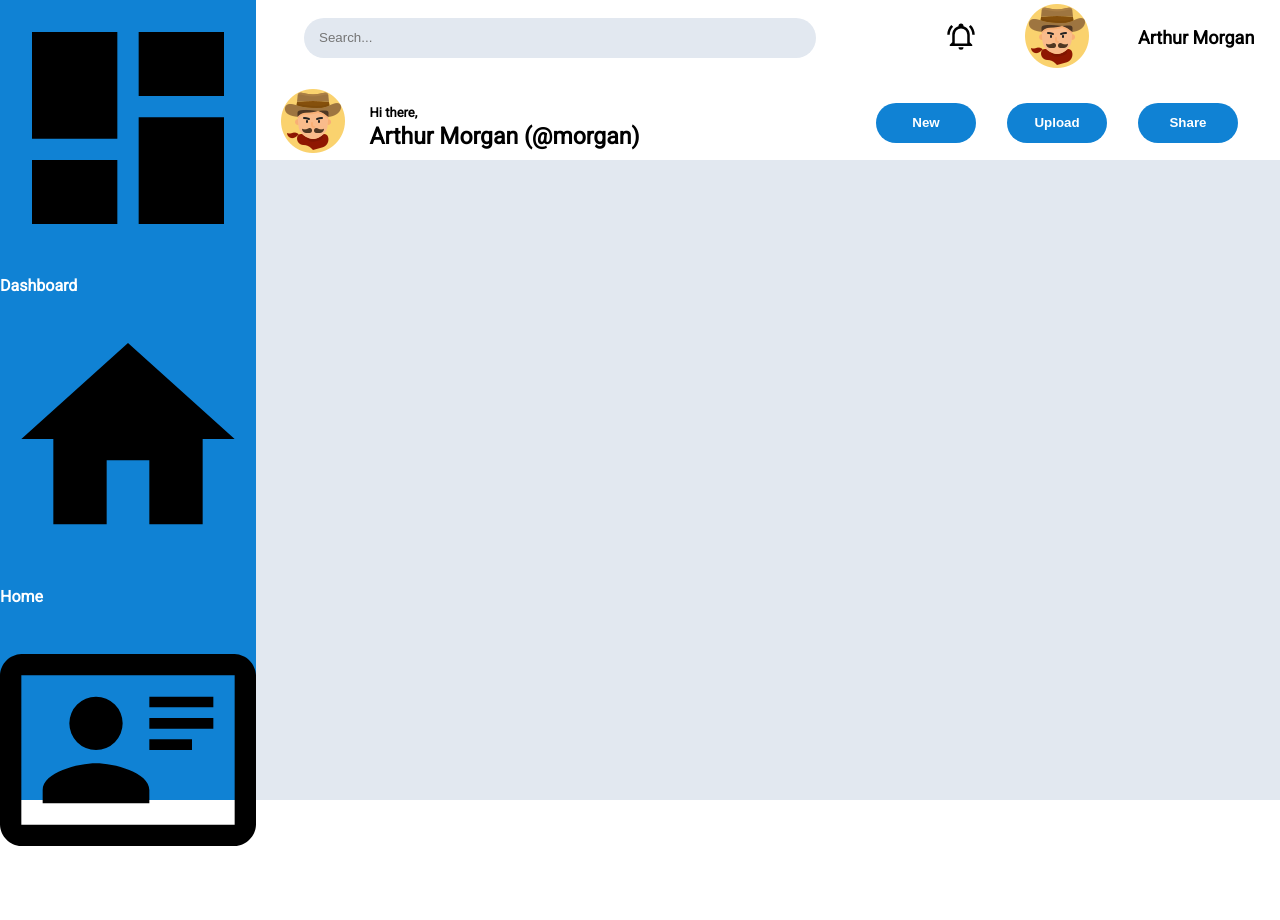
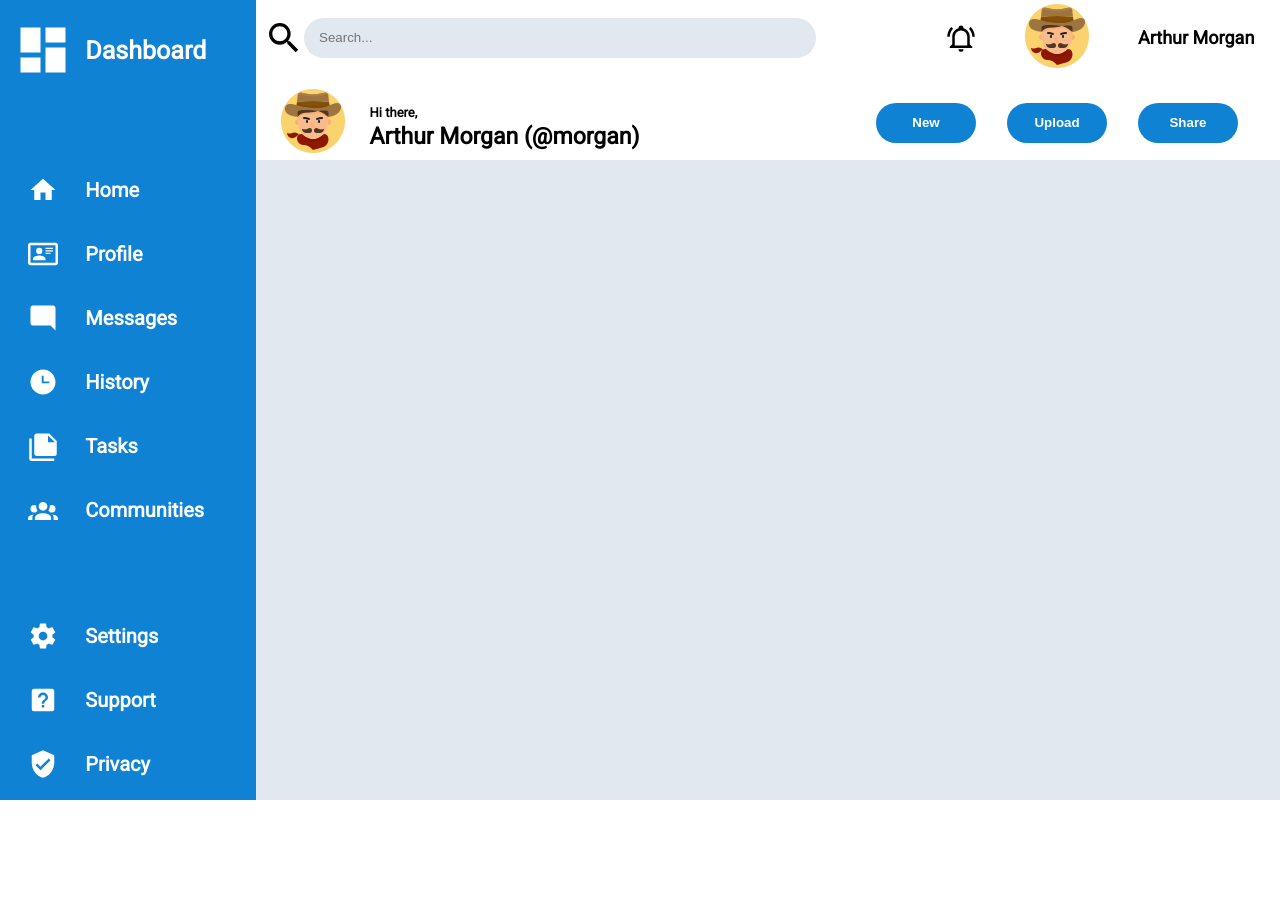
Before and after one commit to ValerioL94/admin-dashboard, a plain HTML site: page index.html in a window 1280 px wide. Shown: the top 920 px of the page. After the commit the page ends 800 px from the top, so only its background shows below. Drawn offline with Linux system fonts and the light colour scheme.

Commit message:
Update sidebar

```diff
--- a/index.html
+++ b/index.html
@@ -14,71 +14,72 @@
         <div class="header">
             <div class="search-container">
                 <form action="">
-                    <button type="submit" class="search-btn"></button>
+                    <button type="submit" class="search-btn web-link"></button>
                     <input type="search" id="search-bar" name="search" placeholder="Search...">
                 </form>
             </div>
-            <div class="notification">
-                <a href=""><img src="icons/header/bell-ring-outline.svg" alt="notification bell icon"></a>
+            <div class="notification web-link">
+                <img src="icons/header/bell-ring-outline.svg" alt="notification bell icon">
             </div>
-            <div class="user-icon">
-                <a href=""><img src="icons/header/icons8-cowboy-64.png" alt="cowboy icon"></a>
+            <div class="user-icon web-link">
+                <img src="icons/header/icons8-cowboy-64.png" alt="cowboy icon">
             </div>
             <div class="user-name">Arthur Morgan</div>
             <div class="user-info">
-                <div class="user-icon">
-                    <a href=""><img src="icons/header/icons8-cowboy-64.png" alt="cowboy icon"></a>
+                <div class="user-icon web-link">
+                    <img src="icons/header/icons8-cowboy-64.png" alt="cowboy icon">
                 </div>
-                <div class="user-greet"><span style="font-size: small;">Hi there,</span> <br>Arthur Morgan <a
-                        href="">(@morgan)</a></div>
+                <div class="user-greet"><span style="font-size: small;">Hi there,</span> <br>Arthur Morgan <span
+                        class="web-link">(@morgan)</span>
+                </div>
             </div>
-            <button type="button" class="header-btn" id="new-btn"><a href="">New</a></button>
-            <button type="button" class="header-btn" id="upload-btn"><a href="">Upload</a></button>
-            <button type="button" class="header-btn" id="share-btn"><a href="">Share</a></button>
+            <button type="button" class="header-btn web-link" id="new-btn">New</button>
+            <button type="button" class="header-btn web-link" id="upload-btn">Upload</button>
+            <button type="button" class="header-btn web-link" id="share-btn">Share</button>
         </div>
         <div class="sidebar">
             <div class="header">
-                <div class="dashboard">
+                <div id="dashboard" class="web-link">
                     <img src="icons/sidebar/dashboard.svg" alt="dashboard icon">
                     <p>Dashboard</p>
                 </div>
             </div>
             <div class="main">
-                <div class="home">
+                <div id="home" class="web-link">
                     <img src="icons/sidebar/home.svg" alt="home icon">
                     <p>Home</p>
                 </div>
-                <div class="profile">
+                <div id="profile" class="web-link">
                     <img src="icons/sidebar/profile.svg" alt="profile icon">
                     <p>Profile</p>
                 </div>
-                <div class="messages">
+                <div id="messages" class="web-link">
                     <img src="icons/sidebar/messages.svg" alt="message icon">
                     <p>Messages</p>
                 </div>
-                <div class="history">
+                <div id="history" class="web-link">
                     <img src="icons/sidebar/history.svg" alt="history icon">
                     <p>History</p>
                 </div>
-                <div class="tasks">
+                <div id="tasks" class="web-link">
                     <img src="icons/sidebar/tasks.svg" alt="tasks icon">
                     <p>Tasks</p>
                 </div>
-                <div class="communities">
+                <div id="communities" class="web-link">
                     <img src="icons/sidebar/communities.svg" alt="communities icon">
                     <p>Communities</p>
                 </div>
             </div>
             <div class="footer">
-                <div class="settings">
+                <div id="settings" class="web-link">
                     <img src="icons/sidebar/settings.svg" alt="settings icon">
                     <p>Settings</p>
                 </div>
-                <div class="support">
+                <div id="support" class="web-link">
                     <img src="icons/sidebar/support.svg" alt="support icon">
                     <p>Support</p>
                 </div>
-                <div class="privacy">
+                <div id="privacy" class="web-link">
                     <img src="icons/sidebar/privacy.svg" alt="privacy icon">
                     <p>Privacy</p>
                 </div>
--- a/styles.css
+++ b/styles.css
@@ -7,11 +7,6 @@ body {
     border: 0;
     font-family: "Roboto", sans-serif;
     box-sizing: border-box;
-}
-
-a {
-    text-decoration-line: none;
-    color: inherit;
 }
 
 .container {
@@ -40,7 +35,7 @@ form {
 }
 
 .search-btn {
-    background-image: url(icons/magnify.svg);
+    background-image: url(icons/header/magnify.svg);
     background-repeat: no-repeat;
     background-position: center;
     padding: 20px;
@@ -59,6 +54,7 @@ form {
 
 .notification {
     justify-self: end;
+    height: 30px;
     width: 30px;
 }
 
@@ -93,9 +89,9 @@ form {
     width: 100px;
 }
 
-.header-btn:hover,
-.search-btn:hover {
+.web-link:hover {
     cursor: pointer;
+    transform: scale(1.08);
 }
 
 #new-btn {
@@ -108,12 +104,63 @@ form {
 
 .sidebar {
     background-color: rgb(16, 130, 212);
-    grid-area: 1 / 1 / 3;
     display: grid;
-    grid-auto-flow: row;
-    grid-template-rows: auto auto 1fr;
+    grid-row: 1 / 3;
+    grid-template-rows: 100px 400px 200px;
+    align-items: center;
+    gap: 50px;
     color: white;
     font-weight: bolder;
+}
+
+.sidebar img {
+    filter: invert(100%);
+    justify-self: center;
+}
+
+.sidebar>.header img {
+    height: 60px;
+    width: 60px;
+}
+
+.sidebar>.main img,
+.sidebar>.footer img {
+    height: 30px;
+    width: 30px;
+}
+
+.sidebar>.header>div {
+    display: grid;
+    grid-auto-flow: column;
+    grid-template-columns: 1fr 2fr;
+    font-size: 25px;
+    align-items: center;
+}
+
+.sidebar>.main {
+    display: grid;
+    grid-template-rows: repeat(6, 1fr);
+    font-size: 20px;
+}
+
+.sidebar>.main>div {
+    display: grid;
+    grid-auto-flow: column;
+    grid-template-columns: 1fr 2fr;
+    align-items: center;
+}
+
+.sidebar>.footer {
+    display: grid;
+    grid-template-rows: repeat(3, 1fr);
+    font-size: 20px;
+}
+
+.sidebar>.footer>div {
+    display: grid;
+    grid-auto-flow: column;
+    grid-template-columns: 1fr 2fr;
+    align-items: center;
 }
 
 
```
